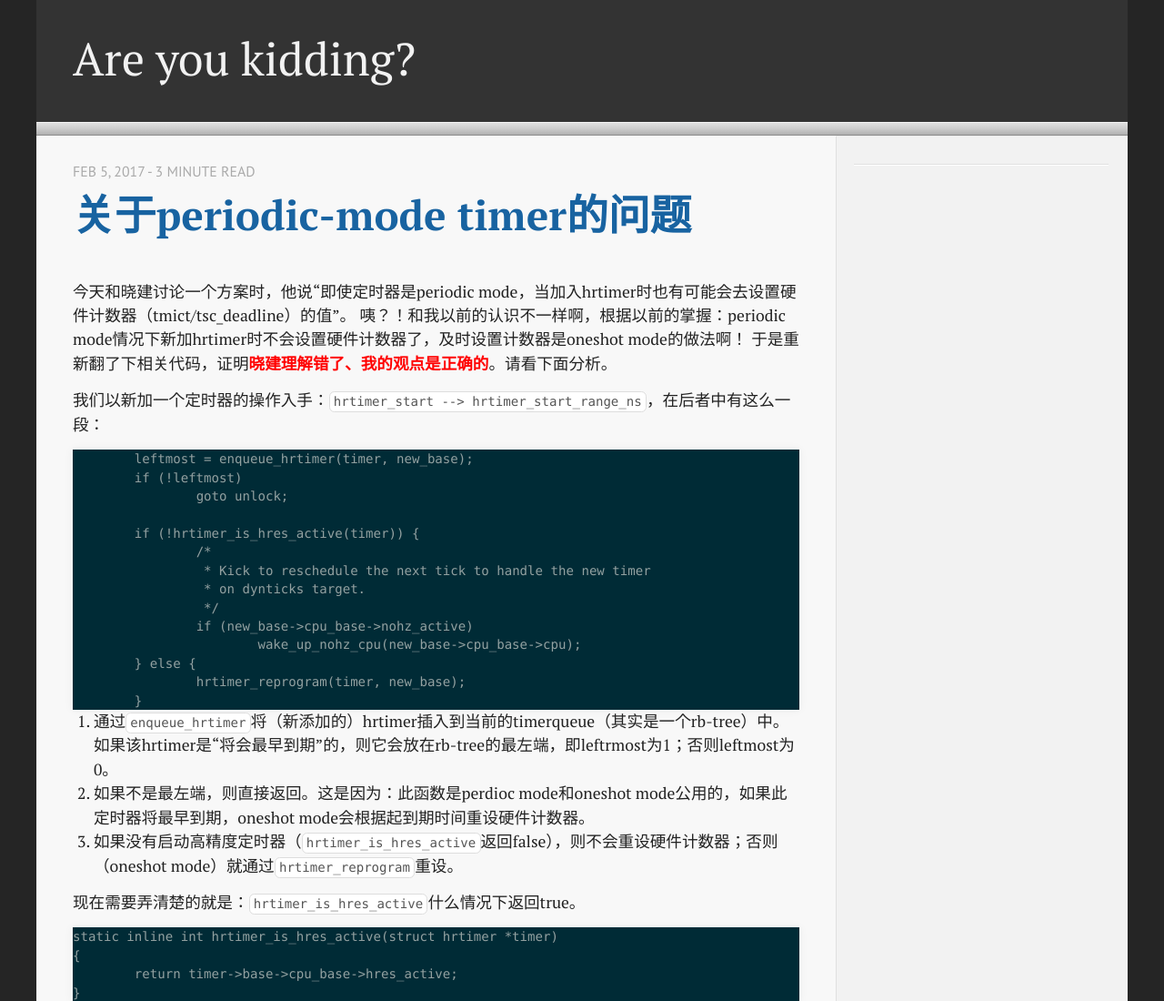
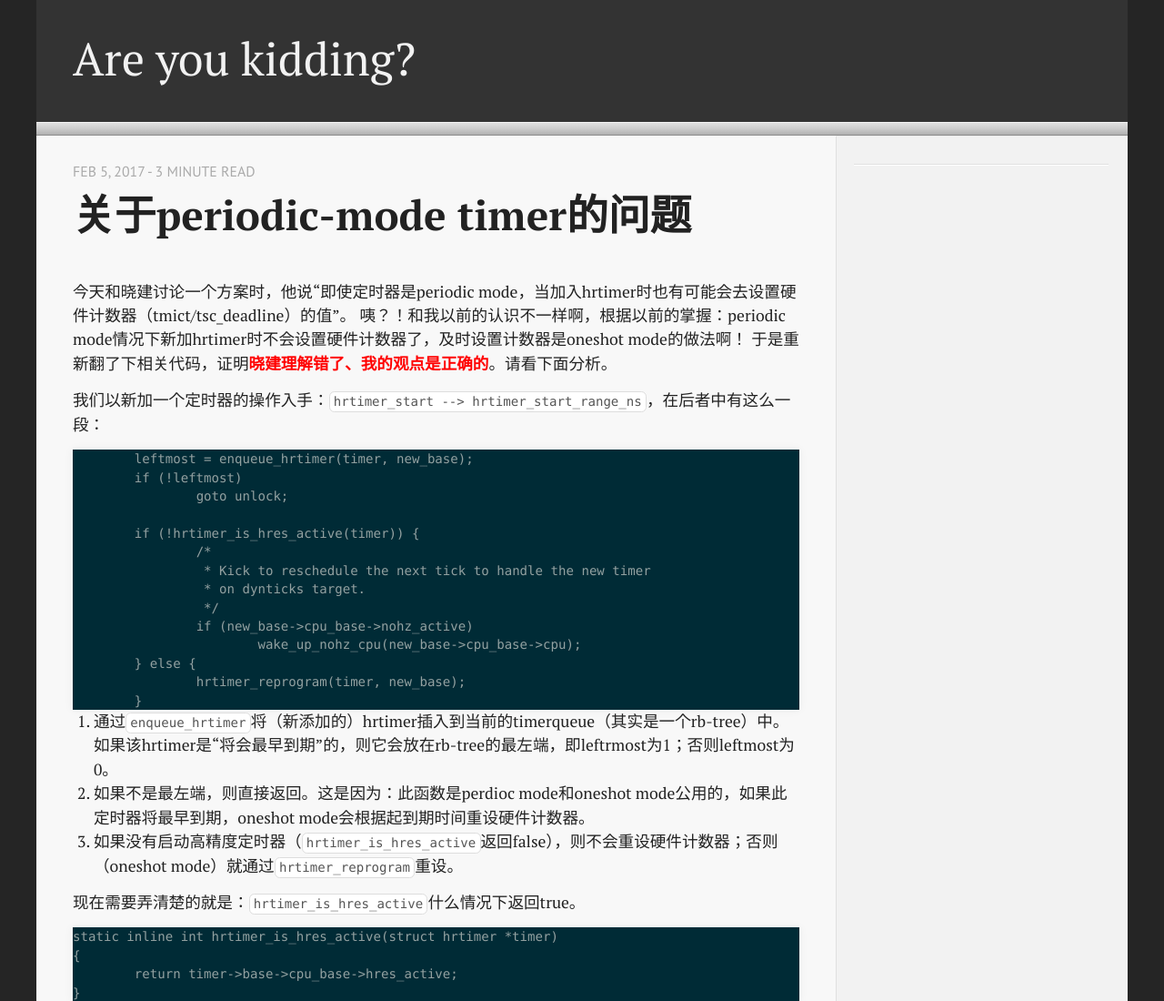
Before and after one commit to nimisolo/nimisolo.github.io, a plain HTML site: page post/关于periodic-mode/index.html in a window 1280 px wide. Shown: the top 1100 px of the page at 91% size. Drawn offline with Linux system fonts and the light colour scheme.

Commit message:
deploy test 4
Signed-off-by: Longp(Mike) <nimisolo@gmail.com>

```diff
--- a/post/关于periodic-mode/index.html
+++ b/post/关于periodic-mode/index.html
@@ -92,7 +92,7 @@
 
     </p>
     <h1 class="entry-title">
-        <a href="https://nimisolo.github.io/post/%E5%85%B3%E4%BA%8Eperiodic-mode/">关于periodic-mode timer的问题</a>
+         关于periodic-mode timer的问题
     </h1>
 </header>
 
```
